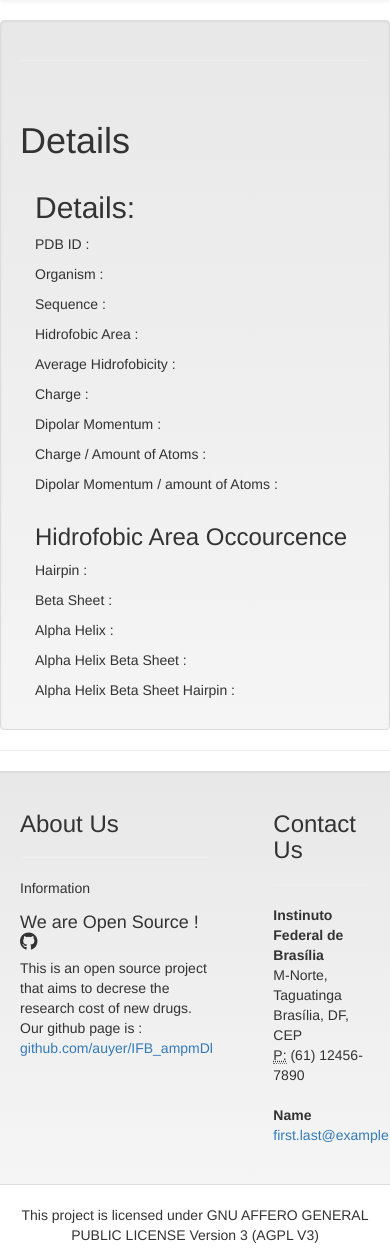
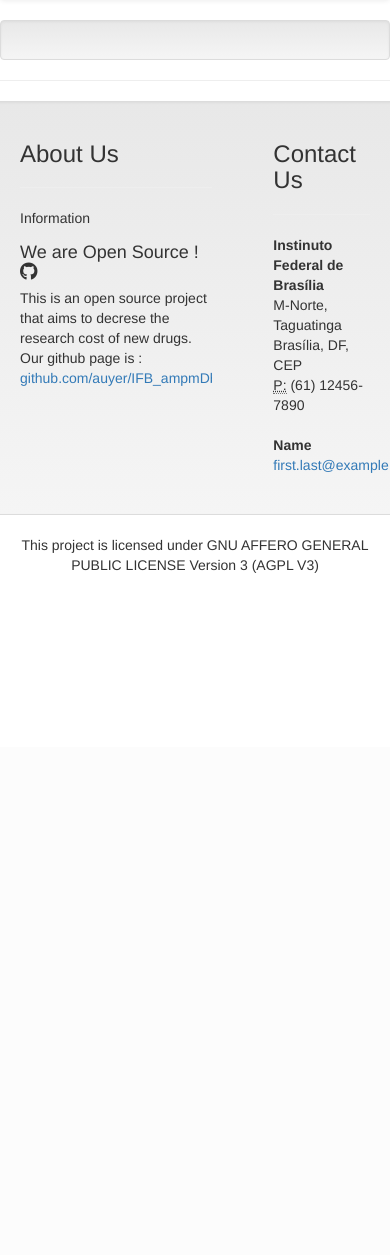
Before and after one commit to IFB-ampdb/IFB_ampmDb, a Django app: template ifbAMPdb/searchEngine/templates/searchEngine/detail.html in a window 390 px wide; the page is wider, and only the part inside the window is pictured. Shown: the part 97-1352 px from the top of that part. After the commit the page ends 670 px from the top of that part, so only its background shows below. Run offline with Django 3.2, Linux system fonts and the light colour scheme; the template is opened without the code that fills it, so the values that code supplies are empty; some libraries are stand-ins or nearby versions.

Commit message:
detail page now used peptide template

```diff
--- a/ifbAMPdb/searchEngine/templates/searchEngine/detail.html
+++ b/ifbAMPdb/searchEngine/templates/searchEngine/detail.html
@@ -3,52 +3,6 @@
 {% block content %}
 {% load staticfiles %}
 <section>
-	<div class=" container well">
-		<hr>
-		<br>
-		<h1>{{ peptide.name }} Details</h1>
-		<div class=" col-lg-9 col-md-7">
-			<div class="media-object-default">
-				<div class="media">
-					<div class="media-body">
-						<h2><a href="{% url 'PeptideDetails' peptide.pdb_id %}">{{ peptide.pdb_id }}</a> Details: </h2>
-						<div class=" row">
-							<div class="media-object-default">
-								<div class="media">
-									<div class="media-body">
-										<div class="row">
-											<div class="col-xs-12 col-md-6 ">
-												<div class="container">
-													<p>PDB ID : {{ peptide.pdb_id|safe }}</p>
-													<p>Organism : {{peptide.organism|safe}}</p>
-													<p>Sequence : {{peptide.sequence|safe}}</p>
-													<p>Hidrofobic Area : {{ peptide.hfobic_area|safe }}</p>
-													<p>Average Hidrofobicity : {{peptide.hfobic_avg|safe}}</p>
-													<p>Charge : {{ peptide.charge|safe }}</p>
-													<p>Dipolar Momentum : {{ peptide.m_dipol|safe }}</p>
-													<p>Charge / Amount of Atoms : {{ peptide.charge_amt_atm|safe }}</p>
-													<p>Dipolar Momentum / amount of Atoms : {{ peptide.m_dipol_amt_atm|safe }}</p>
-												</div>
-											</div>
-											<div class="col-xs-12 col-md-offset-1 col-md-5">
-												<div class="container">
-													<h3>Hidrofobic Area Occourcence</h3>
-													<p>Hairpin : {{ peptide.hairpin|safe}}</p>
-													<p>Beta Sheet : {{ peptide.beta_sheet|safe}}</p>
-													<p>Alpha Helix : {{ peptide.alpha_helix|safe }}</p>
-													<p>Alpha Helix Beta Sheet : {{ peptide.alpha_helix_beta_sheet|safe }}</p>
-													<p>Alpha Helix Beta Sheet Hairpin : {{ peptide.alpha_helix_beta_sheet_hairpin|safe }}</p>
-												</div>
-											</div>
-										</div>
-									</div>
-								</div>
-							</div>
-						</div>
-					</div>
-				</div>
-			</div>
-		</div>
-	</div>
+	{% include 'searchEngine/peptide.html'%}
 </section>
 {% endblock %}
```
